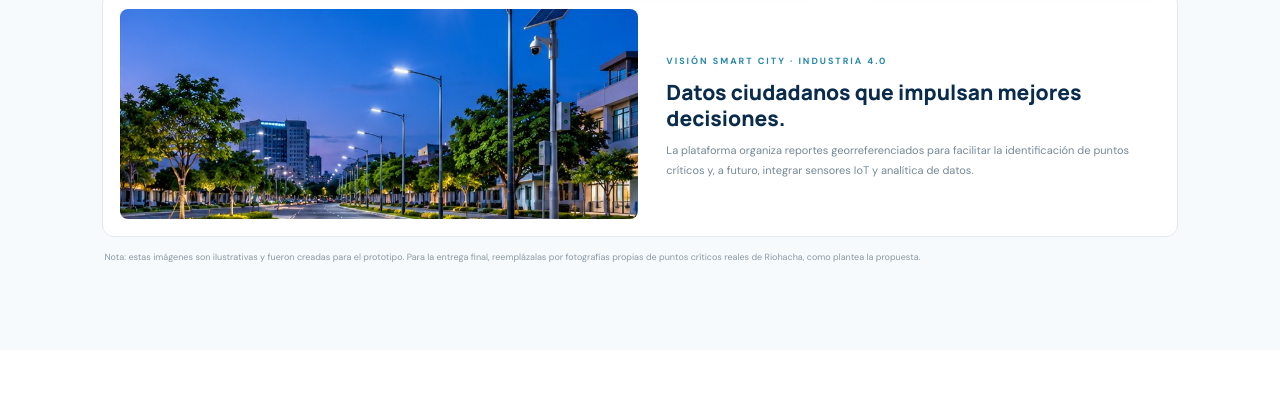
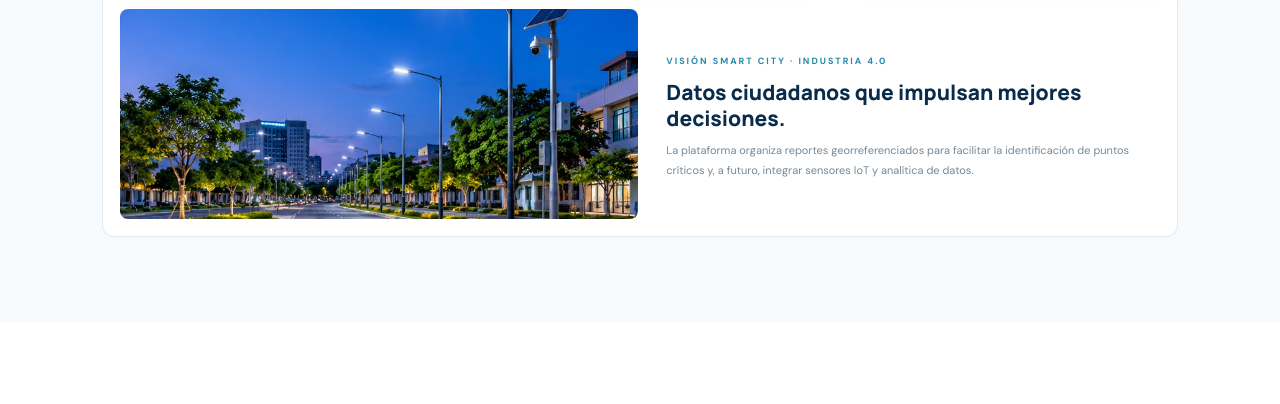
Before and after one commit to oliverosmariano23-eng/Smart-riohacha-, a plain HTML site: page index.html in a window 1280 px wide. Shown: the part 1342-1746 px from the top of the page. Drawn offline with nearby package versions, Linux system fonts and the light colour scheme.

Commit message:
Update index.html

```diff
--- a/index.html
+++ b/index.html
@@ -58,7 +58,7 @@
         <article class="gallery-card"><img src="assets/alumbrado-publico.jpg" alt="Ejemplo ilustrativo de alumbrado público"><div class="gallery-caption"><span>03 · ESPACIO PÚBLICO</span><h3>Calles mejor iluminadas</h3></div></article>
       </div>
       <div class="smart-vision"><img src="assets/ciudad-inteligente.jpg" alt="Representación ilustrativa de una ciudad inteligente"><div><span class="eyebrow">VISIÓN SMART CITY · INDUSTRIA 4.0</span><h3>Datos ciudadanos que impulsan mejores decisiones.</h3><p>La plataforma organiza reportes georreferenciados para facilitar la identificación de puntos críticos y, a futuro, integrar sensores IoT y analítica de datos.</p></div></div>
-      <p class="image-disclaimer">Nota: estas imágenes son ilustrativas y fueron creadas para el prototipo. Para la entrega final, reemplázalas por fotografías propias de puntos críticos reales de Riohacha, como plantea la propuesta.</p>
+
     </section>
 
     <section class="section report-section" id="reportar">
```
